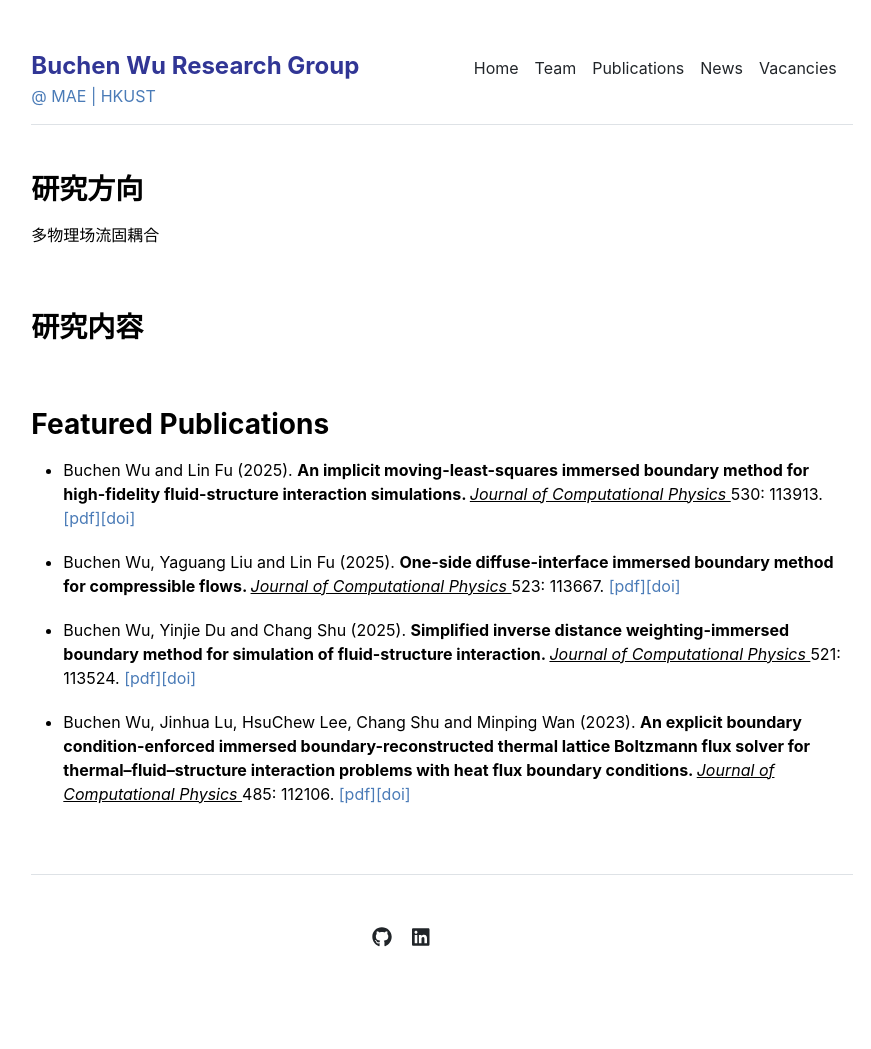
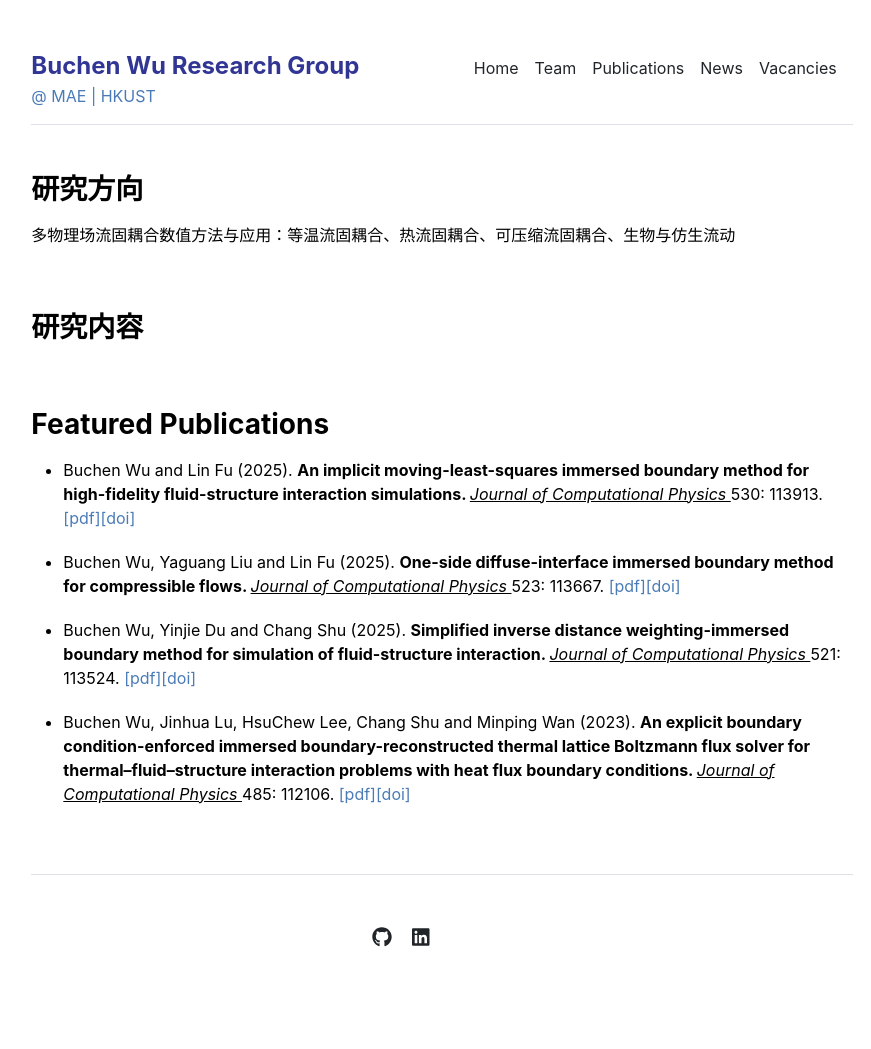
Before and after one commit to buchenwu/buchenwu.github.io, a Jekyll site: the page built from index.md, in a window 1280 px wide. Shown: the whole page, without its empty margins (198-1069 px from the left). Built offline with Jekyll 4.4.1, drawn with Linux system fonts in a browser that asks for light colours.

Commit message:
Update home.html

```diff
--- a/_layouts/home.html
+++ b/_layouts/home.html
@@ -5,7 +5,7 @@ layout: default
 <div class="row g-5 mb-5">
   <div class="col-md-12">
     <h3 class="fw-bold mb-3">研究方向</h3>
-    <p>多物理场流固耦合</p>
+    <p>多物理场流固耦合数值方法与应用：等温流固耦合、热流固耦合、可压缩流固耦合、生物与仿生流动</p>
   </div>
 </div>
 
```
